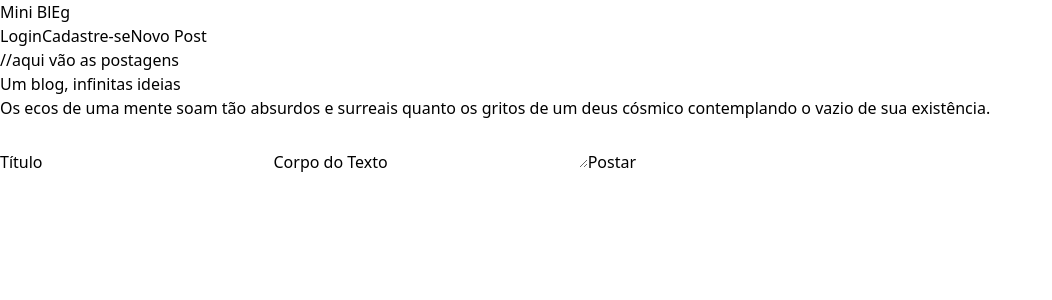
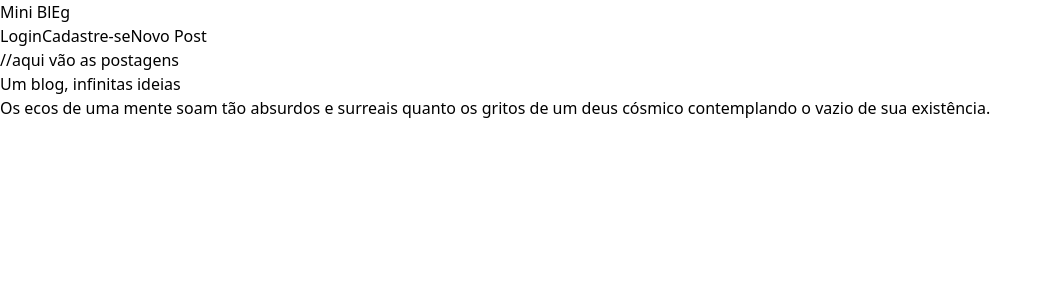
Before and after one commit to Dian-New-Dev/mini-blog, a React (Vite) app: page /novo-post in a window 1280 px wide. Shown: the top 300 px of the page, without its empty margins (0-1052 px from the left). Built offline with nearby package versions, Linux system fonts and the light colour scheme.

Commit message:
tentando implementar poder fazer posts

```diff
--- /dev/null
+++ b/src/data/ArmazemDePosts.ts
@@ -0,0 +1,29 @@
+class Post {
+    constructor(titulo:string, corpo:string) {
+        this.titulo = titulo;
+        this.corpo = corpo;
+    }
+
+    inserirnoArray(){
+
+        arrayDeObjetos.push(this)
+    }
+}
+
+const arrayDeObjetos = [{}]
+
+console.log(arrayDeObjetos)
+console.log(arrayDeObjetos.length)
+console.log(arrayDeObjetos.length[0])
+
+
+// const post1 = new Post('barbaridade', 'tche');
+// post1.inserirnoArray();
+
+// console.log(arrayDeObjetos)
+
+
+
+
+
+export default Post;
--- a/src/pages/NovoPost.tsx
+++ b/src/pages/NovoPost.tsx
@@ -1,34 +1,48 @@
-import React from 'react';
+import React, {useEffect, useState} from 'react';
 import { Link } from 'react-router-dom';
+import Post from '../data/ArmazemDePosts';
 
 const NovoPost: React.FC = () => {
 
-    return (
-        <div
-        id="novo-post-container"
-        className='
-        grid
-        place-items-center
-        w-full
-        h-full'>
-            <div>
-                <form className='
-                flex
-                flex-col
-                gap-4'
-                action="#">
-                    <label htmlFor="titulo">Título</label>
-                    <input type="text" name='titulo' id="titulo"/>
-
-                    <label htmlFor="novo-post">Corpo do Texto</label>
-                    <textarea name="novo-post" id="novo-post" />
+    useEffect(() => {
+        const post1 = new Post('barbaridade', 'tche');
+        const post2 = new Post('lala', 'teetete')
+        post1.inserirnoArray();
+        post2.inserirnoArray();
+    }, [])
 
 
-                    <button type='submit'>Postar</button>
-                </form>
-            </div>
+    function handleSubmit(e: React.FormEvent) {
+        e.preventDefault();
+    }
 
-        </div>
+    return (
+        <p></p>
+        // <div
+        // id="novo-post-container"
+        // className='
+        // grid
+        // place-items-center
+        // w-full
+        // h-full'>
+        //     <div>
+        //         <form className='
+        //         flex
+        //         flex-col
+        //         gap-4'
+        //         onSubmit={handleSubmit}>
+        //             <label htmlFor="titulo">Título</label>
+        //             <input onChange={handleInputTitle} type="text" name='titulo' id="titulo"/>
+
+        //             <label htmlFor="novo-post">Corpo do Texto</label>
+        //             <textarea onChange={handleInputBody} name="novo-post" id="novo-post" />
+
+
+        //             <button type='submit'>Postar</button>
+        //         </form>
+        //     </div>
+
+        // </div>
     );
 
 };
```
